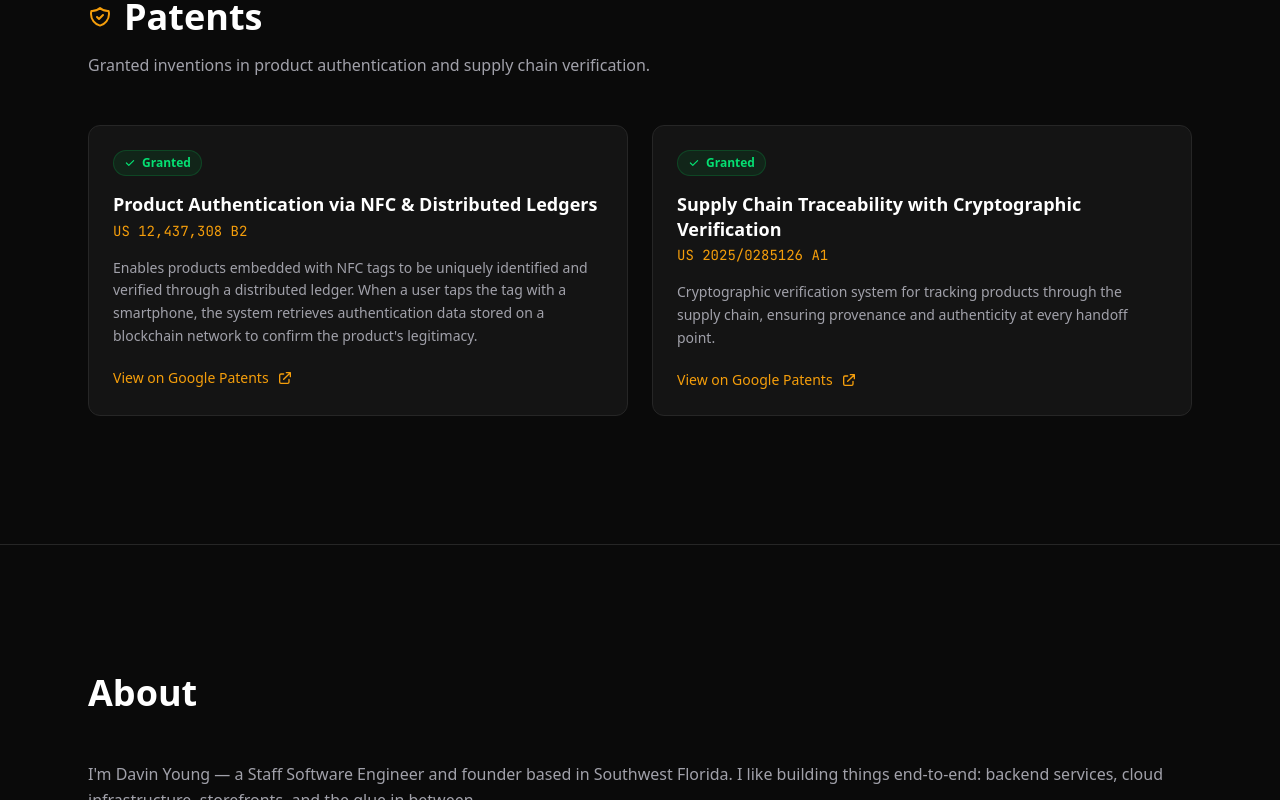
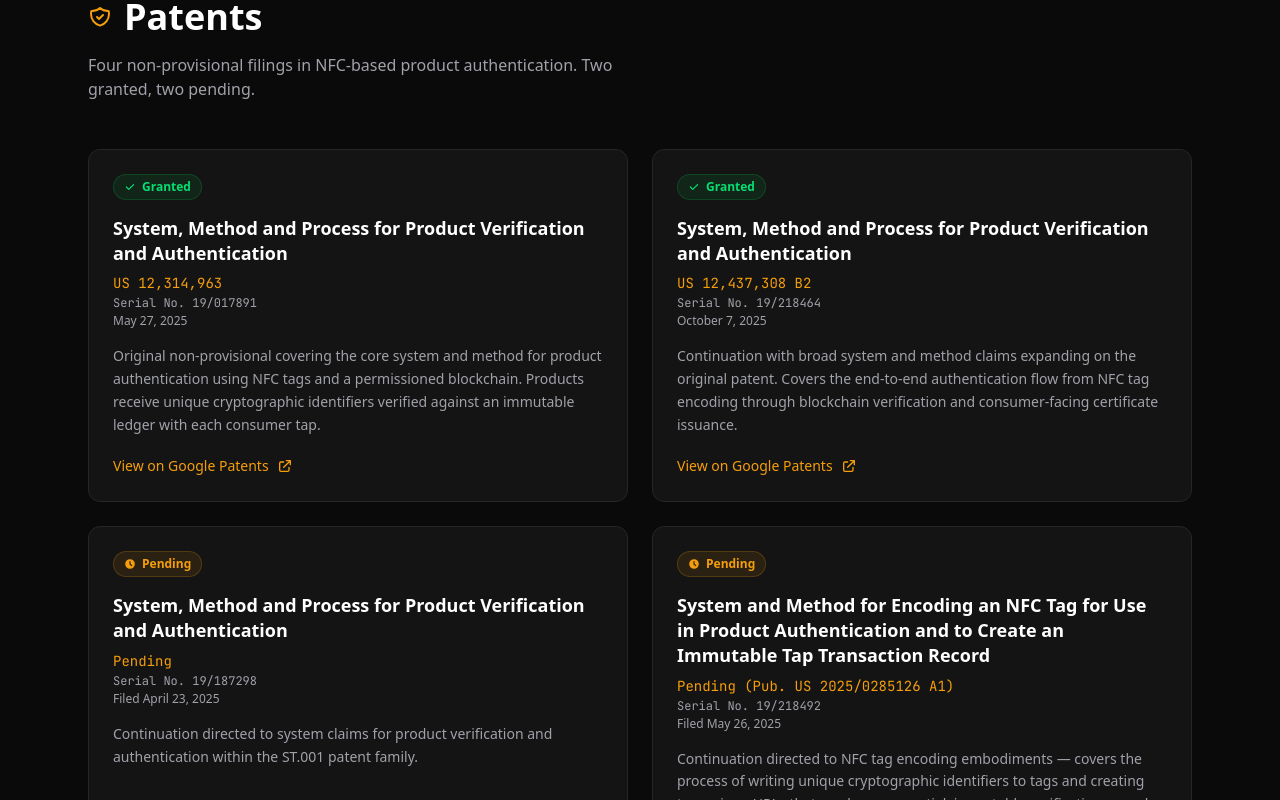
Before and after one commit to Frozies/davinyoung.com, a Next.js app: page / in a window 1280 px wide. Shown: the part 1760-2560 px from the top of the page. Built offline with nearby package versions, Linux system fonts and the light colour scheme.

Commit message:
Add all four non-provisional patents from docket
Show US 12,314,963 and US 12,437,308 B2 as granted, two continuations
as pending. Add serial numbers, filing/grant dates, and conditional
status badges (green granted, amber pending).

```diff
--- a/src/components/PatentCard.tsx
+++ b/src/components/PatentCard.tsx
@@ -2,14 +2,18 @@ interface PatentCardProps {
   title: string;
   number: string;
   status: string;
+  serial: string;
+  date: string;
   summary: string;
-  link: string;
+  link?: string;
 }
 
 export default function PatentCard({
   title,
   number,
   status,
+  serial,
+  date,
   summary,
   link,
 }: PatentCardProps) {
@@ -17,18 +21,35 @@ export default function PatentCard({
     <div className="group relative rounded-xl border border-border bg-surface p-6 transition-all duration-300 hover:border-amber/30 hover:shadow-[0_0_30px_-10px_rgba(245,158,11,0.15)]">
       {/* Status badge */}
       <div className="flex items-center gap-2 mb-4">
-        <span className="inline-flex items-center gap-1.5 px-2.5 py-1 text-xs font-semibold bg-green-500/10 text-green-400 border border-green-500/20 rounded-full">
+        <span className={`inline-flex items-center gap-1.5 px-2.5 py-1 text-xs font-semibold rounded-full ${
+          status === "Granted"
+            ? "bg-green-500/10 text-green-400 border border-green-500/20"
+            : "bg-amber/10 text-amber border border-amber/20"
+        }`}>
+          {status === "Granted" ? (
             <svg className="w-3 h-3" fill="currentColor" viewBox="0 0 20 20">
               <path fillRule="evenodd" d="M16.707 5.293a1 1 0 010 1.414l-8 8a1 1 0 01-1.414 0l-4-4a1 1 0 011.414-1.414L8 12.586l7.293-7.293a1 1 0 011.414 0z" clipRule="evenodd" />
             </svg>
+          ) : (
+            <svg className="w-3 h-3" fill="currentColor" viewBox="0 0 20 20">
+              <path fillRule="evenodd" d="M10 18a8 8 0 100-16 8 8 0 000 16zm1-12a1 1 0 10-2 0v4a1 1 0 00.293.707l2.828 2.829a1 1 0 101.415-1.415L11 9.586V6z" clipRule="evenodd" />
+            </svg>
+          )}
           {status}
         </span>
       </div>
 
       <h3 className="text-lg font-bold text-white leading-snug">{title}</h3>
-      <p className="mt-1 font-mono text-sm text-amber">{number}</p>
+
+      <div className="mt-2 space-y-0.5">
+        <p className="font-mono text-sm text-amber">{number}</p>
+        <p className="font-mono text-xs text-muted">Serial No. {serial}</p>
+        <p className="text-xs text-muted">{date}</p>
+      </div>
+
       <p className="mt-4 text-sm text-muted leading-relaxed">{summary}</p>
 
+      {link && (
         <a
           href={link}
           target="_blank"
@@ -40,6 +61,7 @@ export default function PatentCard({
             <path strokeLinecap="round" strokeLinejoin="round" strokeWidth={2} d="M10 6H6a2 2 0 00-2 2v10a2 2 0 002 2h10a2 2 0 002-2v-4M14 4h6m0 0v6m0-6L10 14" />
           </svg>
         </a>
+      )}
     </div>
   );
 }
--- a/src/components/Patents.tsx
+++ b/src/components/Patents.tsx
@@ -2,19 +2,42 @@ import PatentCard from "./PatentCard";
 
 const patents = [
   {
-    title: "Product Authentication via NFC & Distributed Ledgers",
+    title: "System, Method and Process for Product Verification and Authentication",
+    number: "US 12,314,963",
+    status: "Granted",
+    serial: "19/017891",
+    date: "May 27, 2025",
+    summary:
+      "Original non-provisional covering the core system and method for product authentication using NFC tags and a permissioned blockchain. Products receive unique cryptographic identifiers verified against an immutable ledger with each consumer tap.",
+    link: "https://patents.google.com/patent/US12314963B1/",
+  },
+  {
+    title: "System, Method and Process for Product Verification and Authentication",
     number: "US 12,437,308 B2",
     status: "Granted",
+    serial: "19/218464",
+    date: "October 7, 2025",
     summary:
-      "Enables products embedded with NFC tags to be uniquely identified and verified through a distributed ledger. When a user taps the tag with a smartphone, the system retrieves authentication data stored on a blockchain network to confirm the product's legitimacy.",
+      "Continuation with broad system and method claims expanding on the original patent. Covers the end-to-end authentication flow from NFC tag encoding through blockchain verification and consumer-facing certificate issuance.",
     link: "https://patents.google.com/patent/US12437308B2/",
   },
   {
-    title: "Supply Chain Traceability with Cryptographic Verification",
-    number: "US 2025/0285126 A1",
-    status: "Granted",
+    title: "System, Method and Process for Product Verification and Authentication",
+    number: "Pending",
+    status: "Pending",
+    serial: "19/187298",
+    date: "Filed April 23, 2025",
     summary:
-      "Cryptographic verification system for tracking products through the supply chain, ensuring provenance and authenticity at every handoff point.",
+      "Continuation directed to system claims for product verification and authentication within the ST.001 patent family.",
+  },
+  {
+    title: "System and Method for Encoding an NFC Tag for Use in Product Authentication and to Create an Immutable Tap Transaction Record",
+    number: "Pending (Pub. US 2025/0285126 A1)",
+    status: "Pending",
+    serial: "19/218492",
+    date: "Filed May 26, 2025",
+    summary:
+      "Continuation directed to NFC tag encoding embodiments — covers the process of writing unique cryptographic identifiers to tags and creating tap-unique URLs that produce sequential, immutable verification records using AES-128 encryption.",
     link: "https://patents.google.com/patent/US20250285126A1/",
   },
 ];
@@ -31,7 +54,7 @@ export default function Patents() {
             <h2 className="text-3xl sm:text-4xl font-bold text-white">Patents</h2>
           </div>
           <p className="mt-4 text-muted max-w-xl">
-            Granted inventions in product authentication and supply chain verification.
+            Four non-provisional filings in NFC-based product authentication. Two granted, two pending.
           </p>
         </div>
 
```
Lines whose indentation alone changed are shown as unchanged.
